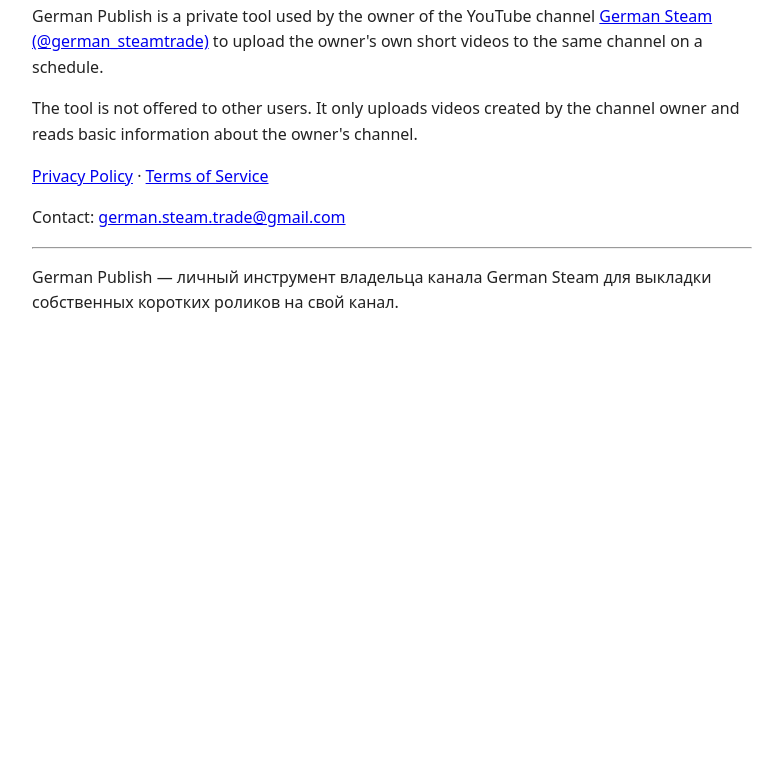
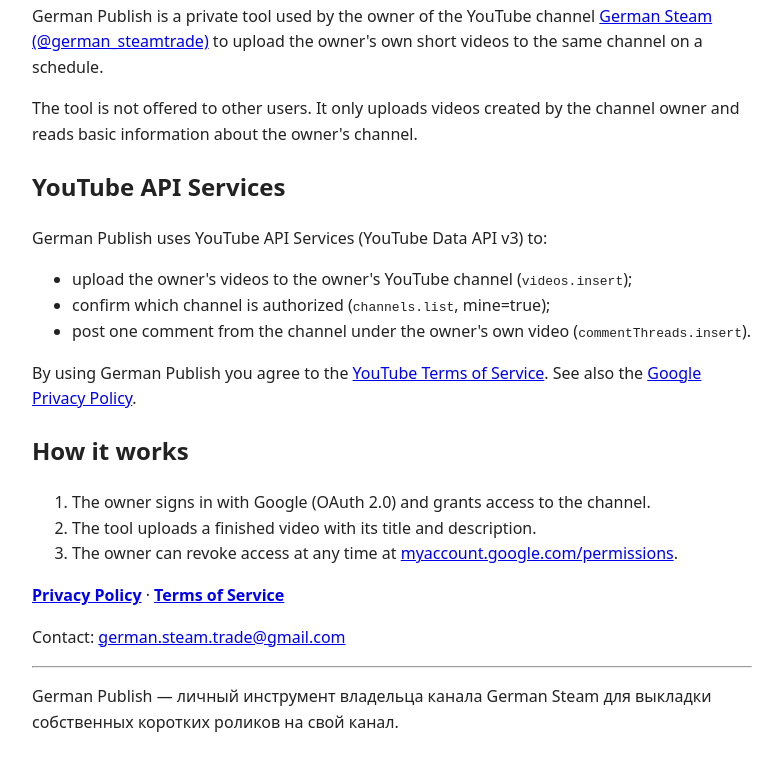
Before and after one commit to germanpavel0519-commits/germanpavel0519-commits.github.io, a plain HTML site: page index.html in a window 1280 px wide. Shown: the part 109-880 px from the top of the page, without its empty margins (248-1031 px from the left). Before the commit the page ends 800 px from the top, so only its background shows below. Drawn offline with Linux system fonts and the light colour scheme.

Commit message:
Home: YouTube API Services section

```diff
--- a/index.html
+++ b/index.html
@@ -13,7 +13,22 @@
 to upload the owner's own short videos to the same channel on a schedule.</p>
 <p>The tool is not offered to other users. It only uploads videos created by the channel owner
 and reads basic information about the owner's channel.</p>
-<p><a href="privacy.html">Privacy Policy</a> · <a href="terms.html">Terms of Service</a></p>
+<h2>YouTube API Services</h2>
+<p>German Publish uses YouTube API Services (YouTube Data API v3) to:</p>
+<ul>
+<li>upload the owner's videos to the owner's YouTube channel (<code>videos.insert</code>);</li>
+<li>confirm which channel is authorized (<code>channels.list</code>, mine=true);</li>
+<li>post one comment from the channel under the owner's own video (<code>commentThreads.insert</code>).</li>
+</ul>
+<p>By using German Publish you agree to the <a href="https://www.youtube.com/t/terms">YouTube Terms of Service</a>.
+See also the <a href="https://policies.google.com/privacy">Google Privacy Policy</a>.</p>
+<h2>How it works</h2>
+<ol>
+<li>The owner signs in with Google (OAuth 2.0) and grants access to the channel.</li>
+<li>The tool uploads a finished video with its title and description.</li>
+<li>The owner can revoke access at any time at <a href="https://myaccount.google.com/permissions">myaccount.google.com/permissions</a>.</li>
+</ol>
+<p><b><a href="privacy.html">Privacy Policy</a></b> · <b><a href="terms.html">Terms of Service</a></b></p>
 <p>Contact: <a href="mailto:german.steam.trade@gmail.com">german.steam.trade@gmail.com</a></p>
 <hr>
 <p lang="ru">German Publish — личный инструмент владельца канала German Steam для выкладки собственных коротких роликов на свой канал.</p>
```
